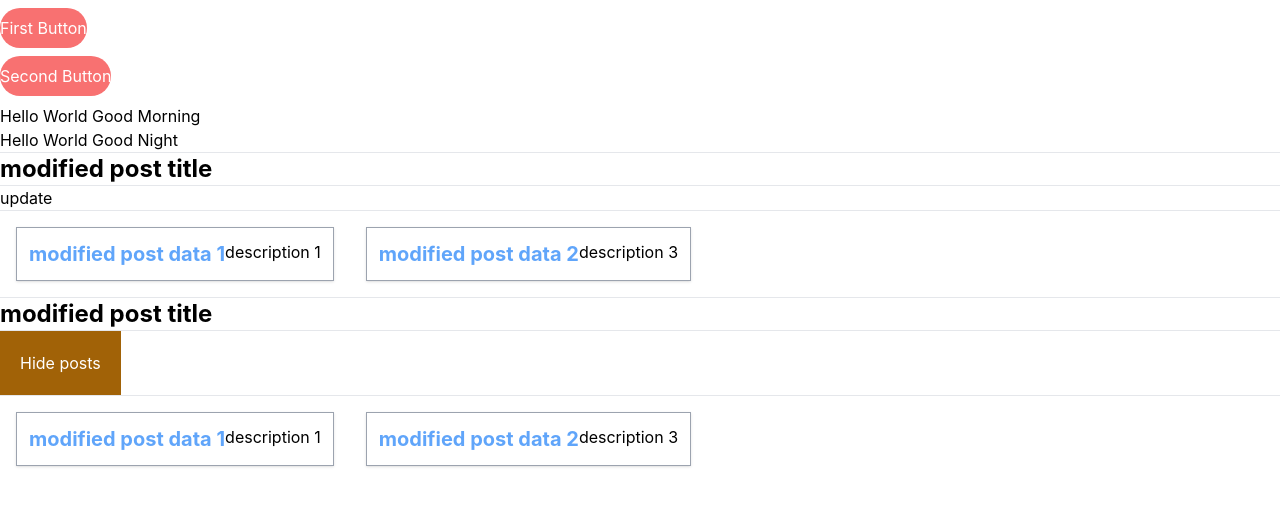
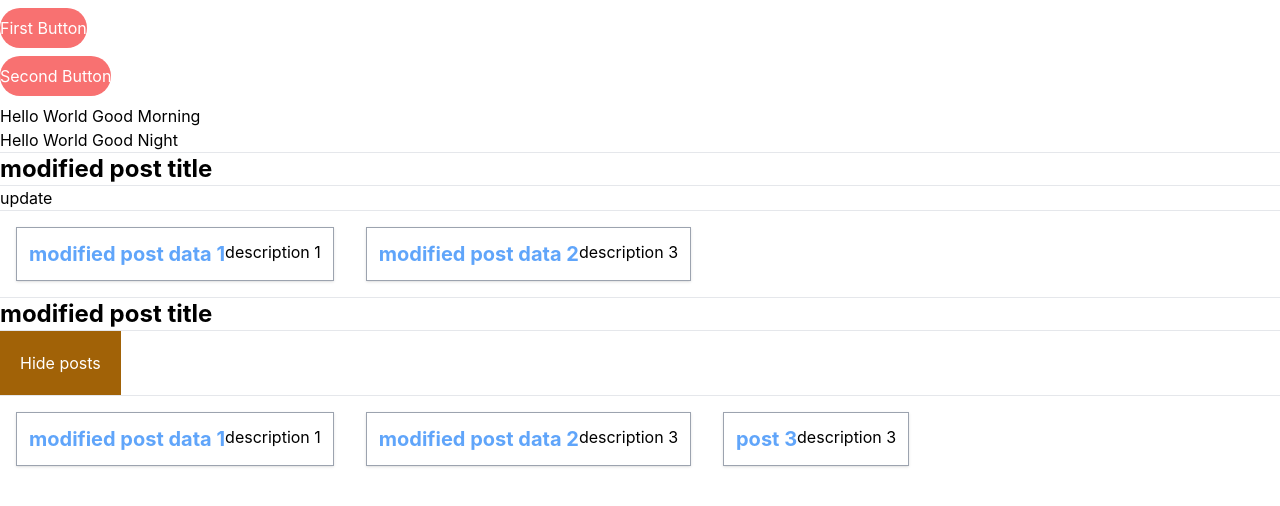
Before and after one commit to pritesh899/react-app, a React (Create React App) app: page / in a window 1280 px wide. Shown: the top 506 px of the page. Built offline with nearby package versions, Linux system fonts and the light colour scheme.

Commit message:
Output the lists of data

```diff
--- a/src/components/Post/Post.js
+++ b/src/components/Post/Post.js
@@ -6,7 +6,8 @@ class Post extends Component{
     state = {
         posts: [
             {title: 'post 1', description: 'description 1'},
-            {title: 'post 2', description: 'description 3'}
+            {title: 'post 2', description: 'description 3'},
+            {title: 'post 3', description: 'description 3'}
         ],
         postTitle : 'Posts List',
         showPost : true
@@ -26,14 +27,28 @@ class Post extends Component{
 
     getPosts(){
         if(!this.state.showPost) return null;
+
+        // let posts = this.state.posts.map((post) => (
+        //     <SinglePost
+        //                 title={post.title}
+        //                 description={post.description}/>
+        // ));
+
+        let posts = [];
+
+        for (let post of this.state.posts) {
+            posts.push(
+                <SinglePost
+                    key={post.title}
+                    title={post.title}
+                    description={post.description}/>
+            );
+        }
+
+
         return (
             <div className='flex'>
-                    <SinglePost
-                        title={this.state.posts[0].title}
-                        description={this.state.posts[0].description}/>
-                    <SinglePost
-                        title={this.state.posts[1].title}
-                        description={this.state.posts[1].description}/>
+                    {posts}
             </div>
         );
     }
```
